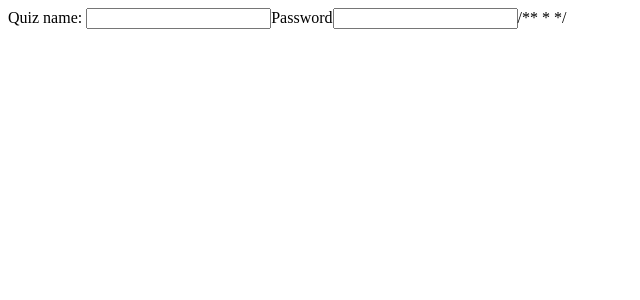
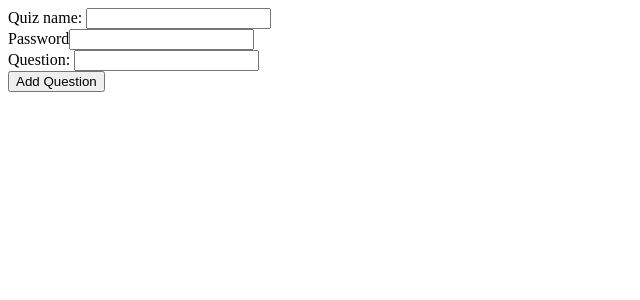
Before and after one commit to nylitalo/quiz-maker, a React (Create React App) app: page / in a window 1280 px wide. Shown: the top 300 px of the page, without its empty margins (0-640 px from the left). Built offline with nearby package versions, Linux system fonts and the light colour scheme.

Commit message:
implement functionallity for adding a question to the quiz and storing each individual questions state.

```diff
--- a/src/components/CreateNewQuiz/CreateNewQuiz.tsx
+++ b/src/components/CreateNewQuiz/CreateNewQuiz.tsx
@@ -1,38 +1,63 @@
 import * as React from 'react';
 
-interface Props {}
-
-interface State {
-    questions: Object[]
-}
-
-export class CreateNewQuiz extends React.Component<Props, State> {
-    constructor(props:{}) {
+export class CreateNewQuiz extends React.Component<any, any> {
+    constructor(props: any) {
         super(props);
         this.state = {
             questions: [
+                {
+                    id: 0,
+                    question: '',
+                    answerType: '',
+                    answers: []
+                }
             ]
-        }
+        };
     }
 
-    createNewQuestion = () => {
+    createNewQuestion = (e: any) => {
+        e.preventDefault();
+        const newQuestion: {} = {
+            id: this.state.questions.length,
+            question: '',
+            answerType: '',
+            answers: []
+        };
         this.setState({
-        })
+            questions: [...this.state.questions, newQuestion]
+        });
     }
 
-    render() {
+    handleChange = (event: React.ChangeEvent<HTMLInputElement>) => {
+        event.persist();
+        this.setState((prevState, props) => {
+            let newState = prevState;
+            newState.questions[event.target.id].question = event.target.value;
+            return {questions: newState.questions};
+        });
+    }
+
+    render () {
         return(
             <div>
                 <form>
                     <label>Quiz name: </label>
                     <input type="text"/>
+                    <br/>
                     <label>Password</label>
                     <input type="text"/>
-                    /**
-                     *
-                     */
+                    <br/>
+                    {this.state.questions.map((obj: any) => {
+                        return (
+                            <div key={obj.id}>
+                            <label>Question: </label>
+                            <input type="text" id={obj.id} value={obj.question} onChange={this.handleChange}/>
+                            </div>
+                        );
+                    })}
+                    <button onClick={this.createNewQuestion}>Add Question</button>
                 </form>
             </div>
-        )
+        );
     }
 }
```
